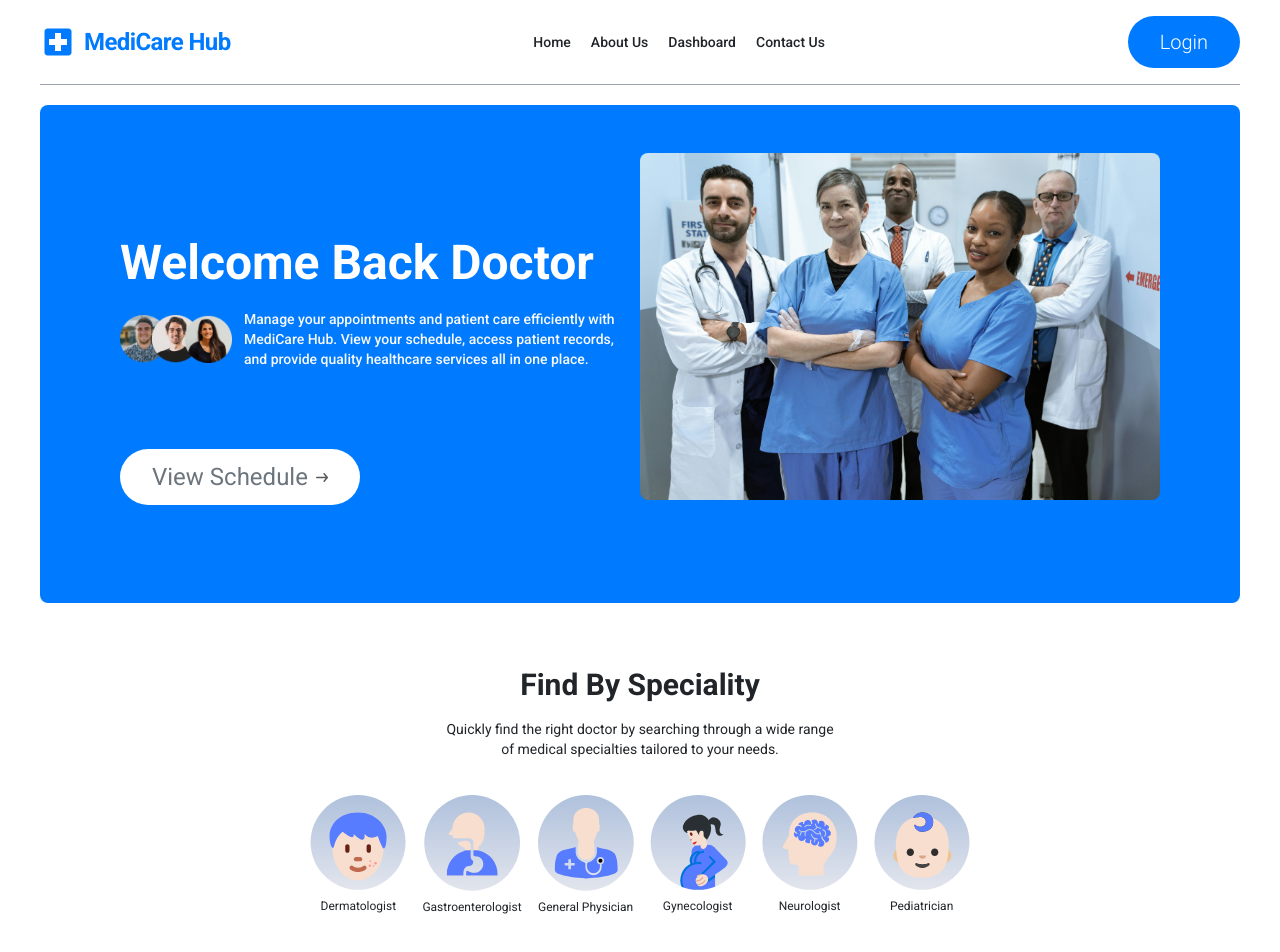
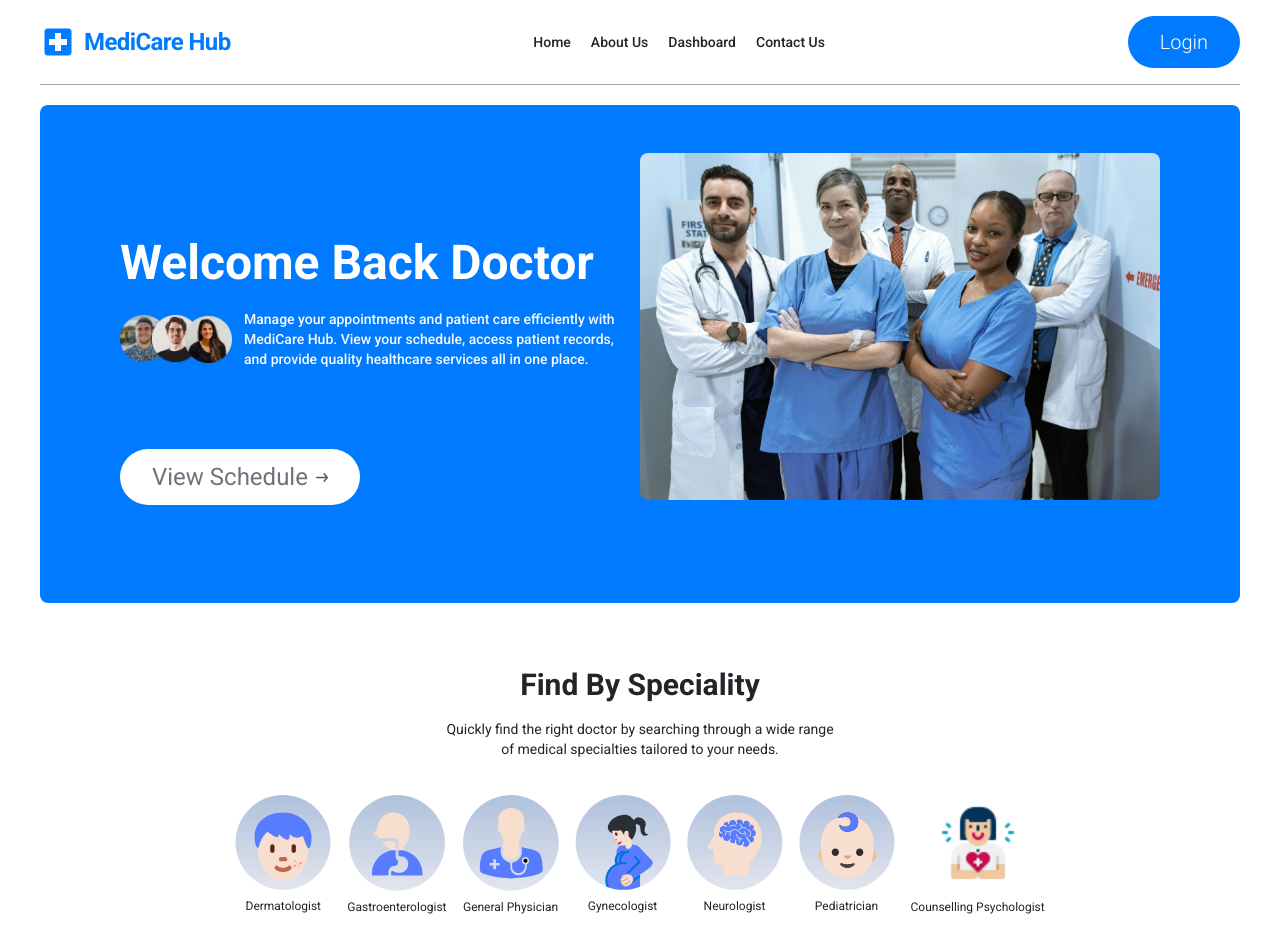
Before and after one commit to briansimiyuj/doctor-appointment-app, a React (Vite) app: page / in a window 1280 px wide. Shown: the top 952 px of the page. Built offline with nearby package versions, Linux system fonts and the light colour scheme; no server answers; the database is empty; a web font is replaced by a local one.

Commit message:
feat(assets): Add Psychologist image and update speciality data for Counselling Psychologist

```diff
--- a/src/assets/frontend/assets.ts
+++ b/src/assets/frontend/assets.ts
@@ -38,6 +38,7 @@ import GeneralPhysician from "./General_physician.svg"
 import Gynecologist from "./Gynecologist.svg"
 import Neurologist from "./Neurologist.svg"
 import Pediatrician from "./Pediatricians.svg"
+import Psychologist from "./Psychologist.png"
 import patient1 from "./patient1.jpg"
 import patient2 from "./patient2.jpg"
 import patient3 from "./patient3.jpg"
@@ -143,6 +144,11 @@ export const specialityData =[
     {
         speciality:"Pediatrician",
         image: Pediatrician
+    },
+
+    {
+        speciality:"Counselling Psychologist",
+        image: Psychologist
     }
 
 ]
```
Also changed, not shown: src/assets/frontend/Psychologist.png (added).
